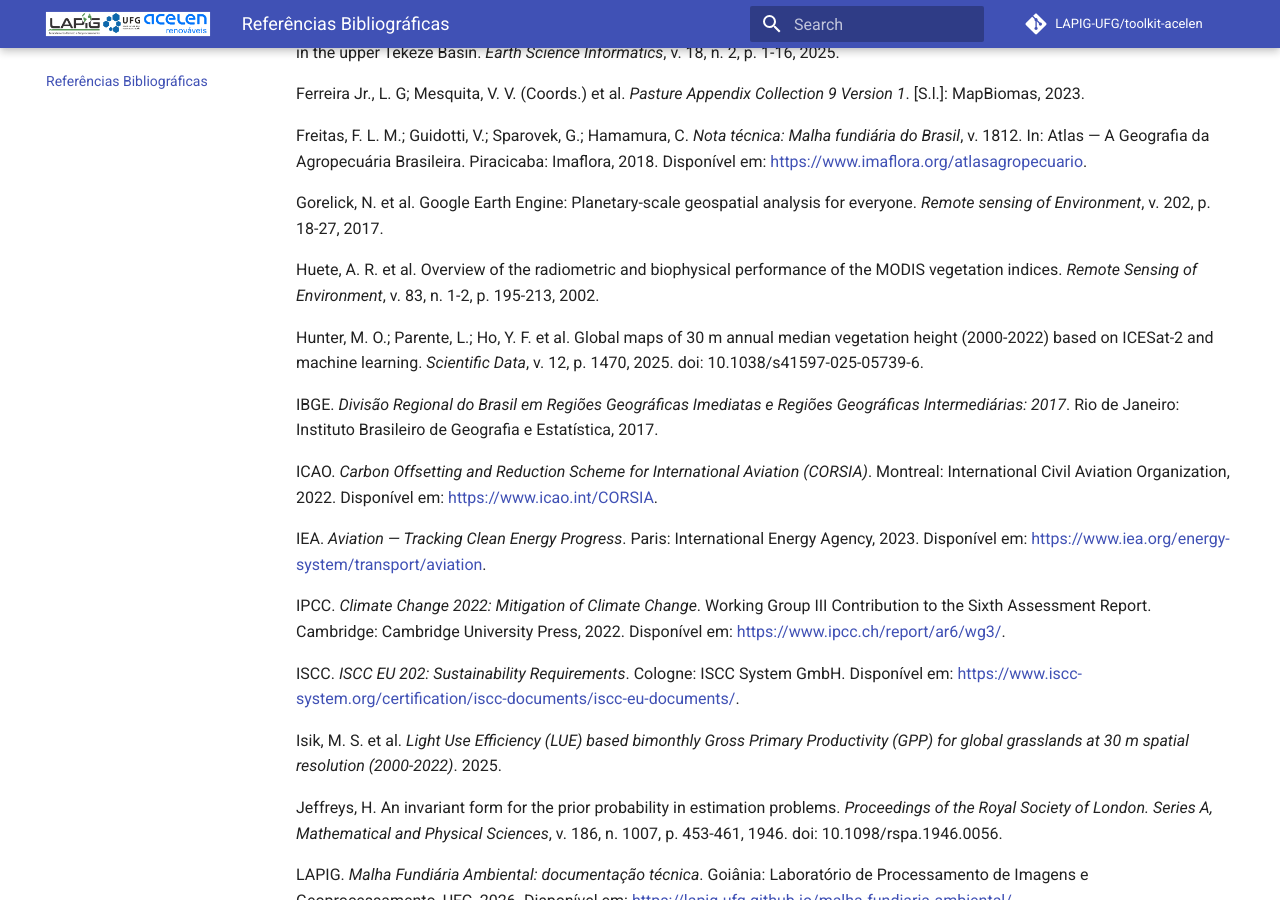
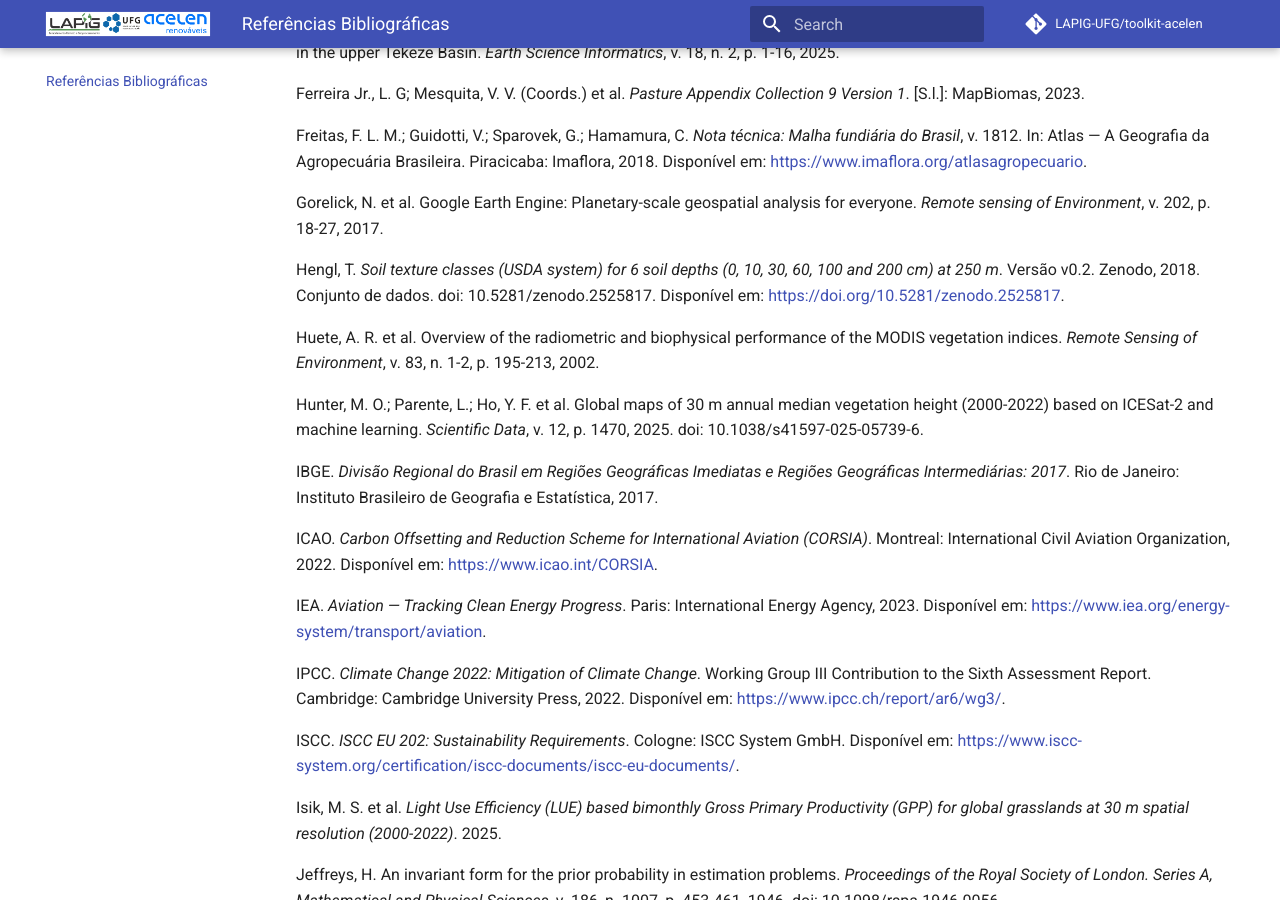
Before and after one commit to lapig-ufg/lapig-acelen, an MkDocs documentation site: the page built from docs/05_REFERENCIAS.md, in a window 1280 px wide and 900 px high, scrolled down 994 px. Built offline with MkDocs 1.6.1 and Material for MkDocs 9.7.7, drawn with Linux system fonts in a browser that asks for light colours; comment, search, counter and statistics services are not loaded.

Commit message:
Update 05_REFERENCIAS.md

```diff
--- a/docs/05_REFERENCIAS.md
+++ b/docs/05_REFERENCIAS.md
@@ -31,6 +31,8 @@ Ferreira Jr., L. G; Mesquita, V. V. (Coords.) et al. *Pasture Appendix Collectio
 Freitas, F. L. M.; Guidotti, V.; Sparovek, G.; Hamamura, C. *Nota técnica: Malha fundiária do Brasil*, v. 1812. In: Atlas — A Geografia da Agropecuária Brasileira. Piracicaba: Imaflora, 2018. Disponível em: <https://www.imaflora.org/atlasagropecuario>.
 
 Gorelick, N. et al. Google Earth Engine: Planetary-scale geospatial analysis for everyone. *Remote sensing of Environment*, v. 202, p. 18-27, 2017.
+
+Hengl, T. *Soil texture classes (USDA system) for 6 soil depths (0, 10, 30, 60, 100 and 200 cm) at 250 m*. Versão v0.2. Zenodo, 2018. Conjunto de dados. doi: 10.5281/zenodo.2525817. Disponível em: <https://doi.org/10.5281/zenodo.2525817>.
 
 Huete, A. R. et al. Overview of the radiometric and biophysical performance of the MODIS vegetation indices. *Remote Sensing of Environment*, v. 83, n. 1-2, p. 195-213, 2002.
 
```
